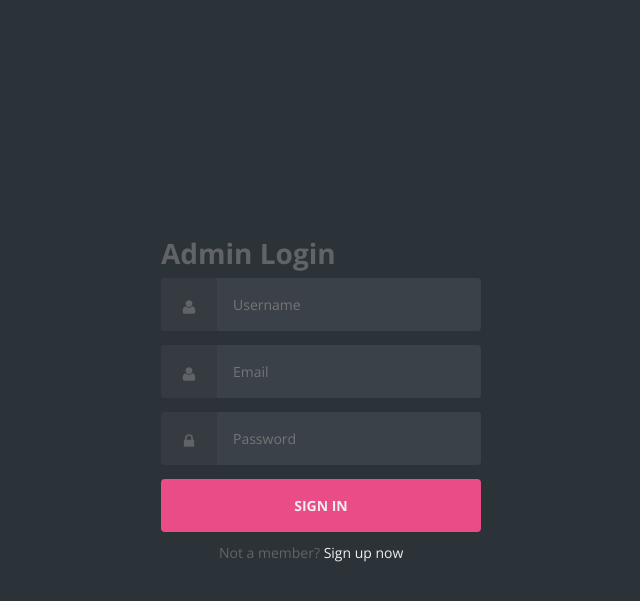
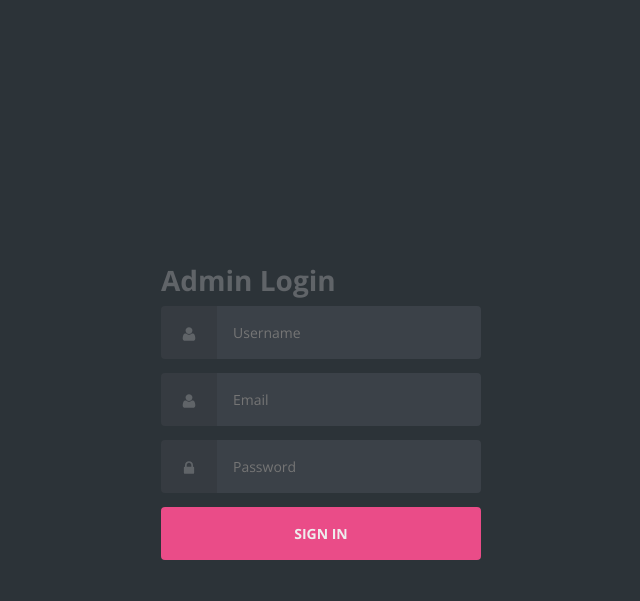
Before and after one commit to Drkrai/Ecommerce-Act, a CodeIgniter 4 app: the page made by app/Views/adminLogin.php in a window 1280 px wide. Shown: the top 601 px of the page, without its empty margins (319-959 px from the left). Run offline with PHP 8.4 and a stand-in for CodeIgniter, Linux system fonts and the light colour scheme; the template is opened without the code that fills it, so the values that code supplies are empty; some libraries are stand-ins or nearby versions.

Commit message:
Update adminLogin.php

```diff
--- a/app/Views/adminLogin.php
+++ b/app/Views/adminLogin.php
@@ -40,7 +40,7 @@
 
     </form>
 
-    <p class="text--center">Not a member? <a href="signup">Sign up now</a> <svg class="icon"><use xmlns:xlink="http://www.w3.org/1999/xlink" xlink:href="assets/images/icons.svg#arrow-right"></use></svg></p>
+
 
   </div>
 
```
